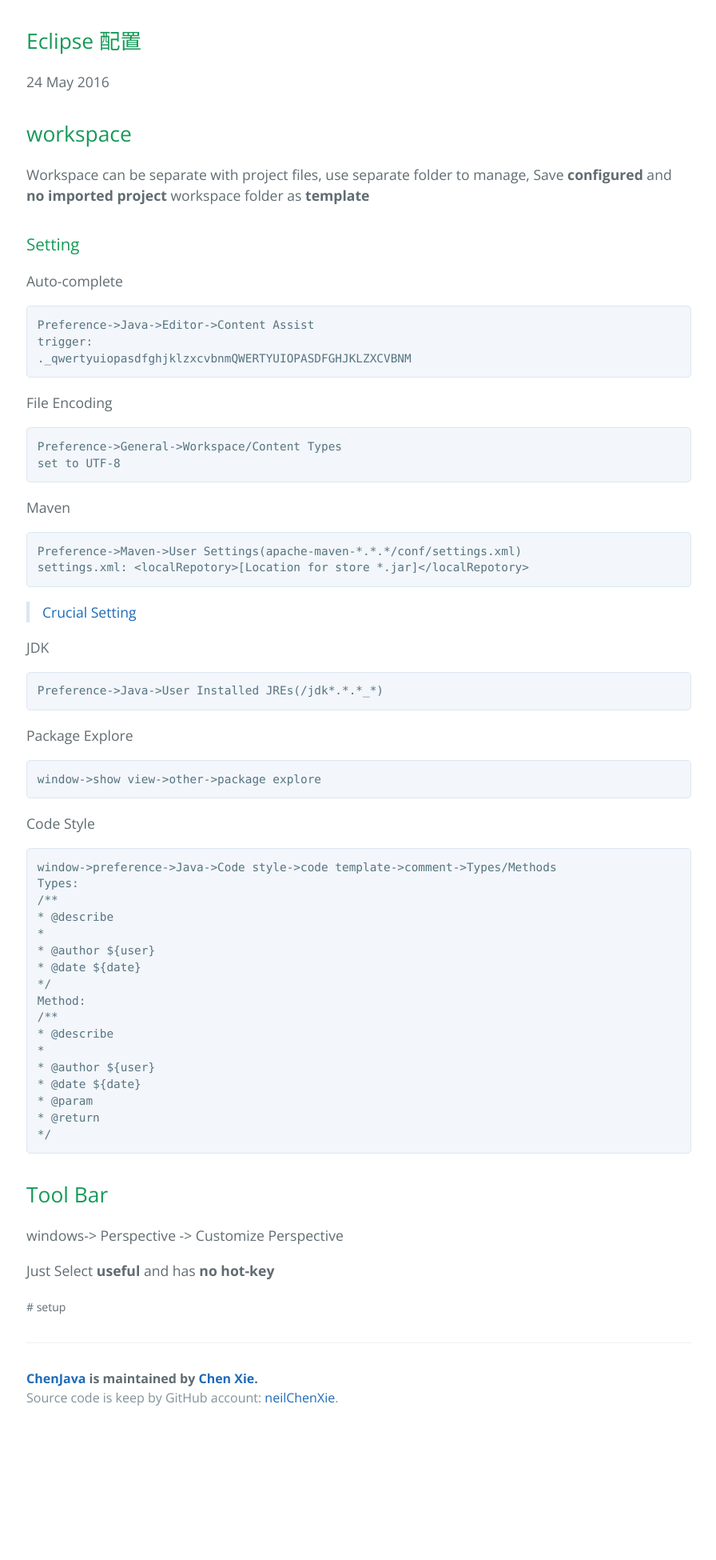
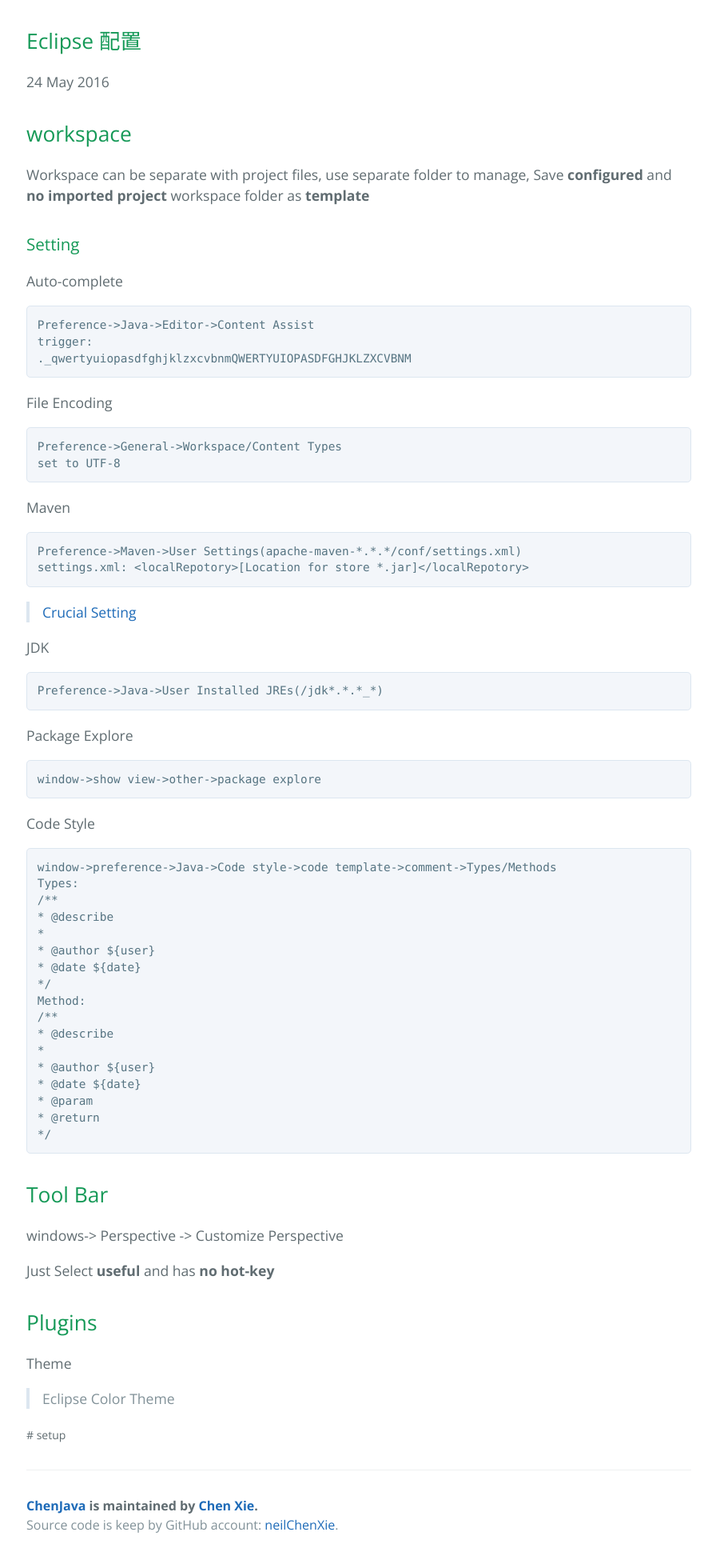
Before and after one commit to neilChenXie/ChenJava, a Jekyll site: the page built from _posts/eclipse/2016-05-24-eclipse_setup.md, in a window 1280 px wide. Shown: the whole page at 80% size, without its empty margins (191-1087 px from the left). Built offline with Jekyll 4.4.1, drawn with Linux system fonts in a browser that asks for light colours; before the commit the page ends 1791 px from its top, so only the background shows below that.

Commit message:
modified:   _posts/eclipse/2016-05-24-eclipse_setup.md

```diff
--- a/_posts/eclipse/2016-05-24-eclipse_setup.md
+++ b/_posts/eclipse/2016-05-24-eclipse_setup.md
@@ -76,3 +76,9 @@ Method:
 windows-> Perspective -> Customize Perspective
 
 Just Select **useful** and has **no hot-key**
+
+## Plugins
+
+Theme
+
+> Eclipse Color Theme
```
